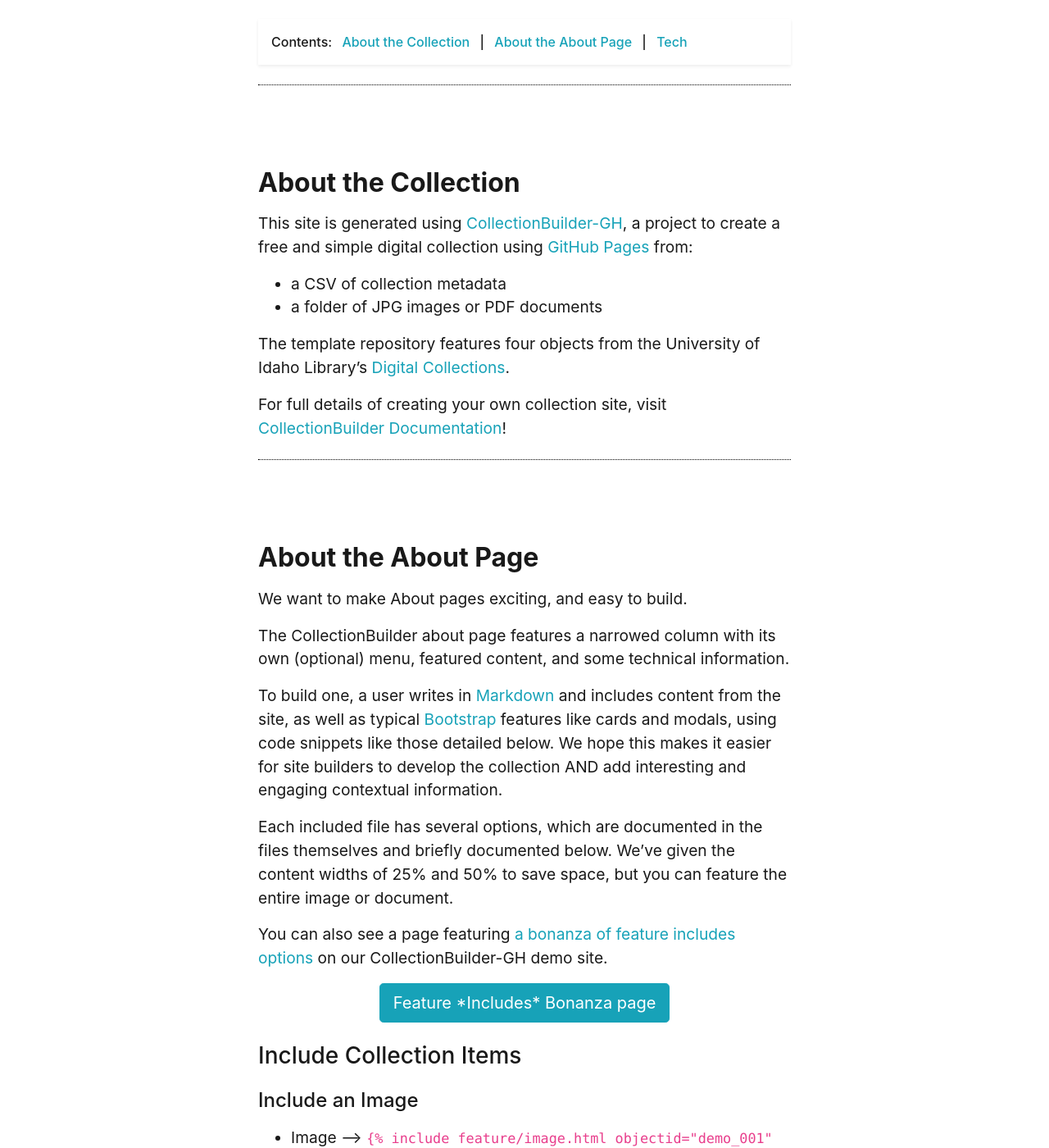
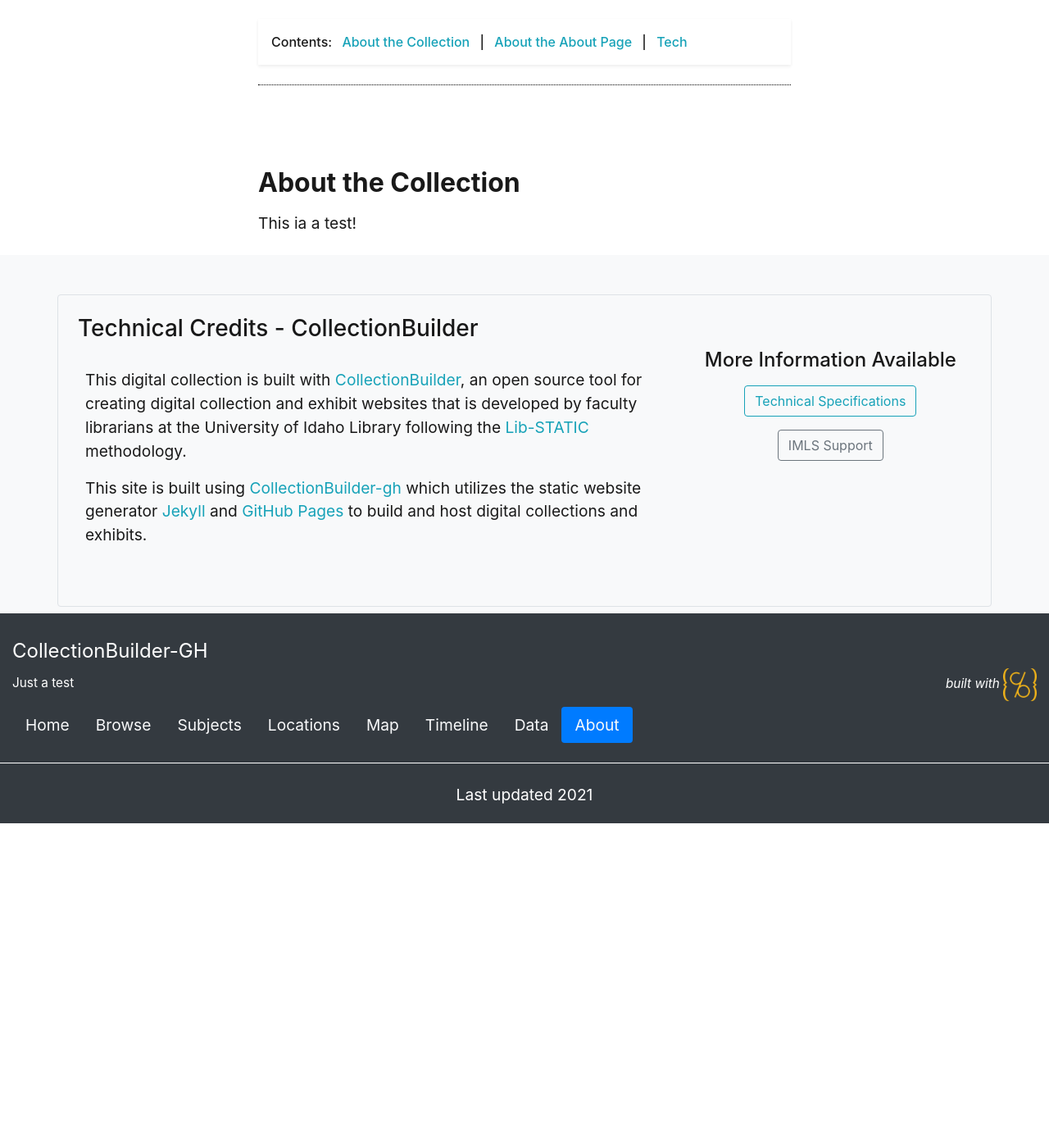
Before and after one commit to JingyueZ/Work, a Jekyll site: the page built from pages/about.md, in a window 1280 px wide and 1400 px high, scrolled down 469 px. Shown: the whole window at 82% size. Built offline with Jekyll 4.4.1, drawn with Linux system fonts in a browser that asks for light colours; after the commit the page ends 1473 px from its top, so only the background shows below that; some of the changed text lies outside the part shown.

Commit message:
Update about.md

```diff
--- a/pages/about.md
+++ b/pages/about.md
@@ -14,14 +14,4 @@
 
 ## About the Collection
 
-This site is generated using [CollectionBuilder-GH](https://collectionbuilding.github.io/gh/), a project to create a free and simple digital collection using [GitHub Pages](https://pages.github.com/) from:
-
-- a CSV of collection metadata
-- a folder of JPG images or PDF documents
-
-The template repository features four objects from the University of Idaho Library's [Digital Collections](https://www.lib.uidaho.edu/digital).
-
-For full details of creating your own collection site, visit [CollectionBuilder Documentation](https://collectionbuilder.github.io/cb-docs/)!
-
-<!-- IMPORTANT!!! DELETE this comment and the include below when you are finished editing this page for your collection. The include below introduces about page features. They will show up on your collection's about page until you delete it.  -->
-{% include cb/about_the_about.md %}
+This ia a test!
```
